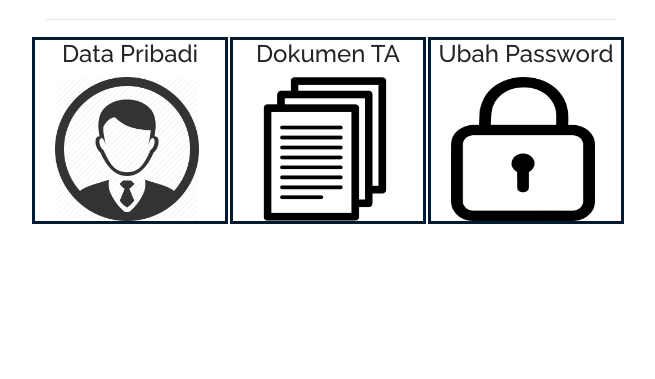
After one commit to sholahul/SIDOTA, a CodeIgniter app: the page made by application/views/dosen/index.php in a window 1280 px wide. The commit adds this page. Shown: the part 421-800 px from the top of the page, without its empty margins (309-964 px from the left). Run offline with CodeIgniter, Linux system fonts and the light colour scheme; some libraries are stand-ins or nearby versions.

Commit message:
add dosen view

```diff
--- a/application/views/admin/ubahpassword.php
+++ b/application/views/admin/ubahpassword.php
@@ -43,7 +43,7 @@
 						<div class="form-group">
 							<div class="col-sm-offset-4 col-sm-10">
 								<button type="submit" class="btn btn-default">Submit</button>
-								<label for="">ea</label>
+								<label for=""> <?php $error ?> </label>
 
 							</div>
 						</div>
--- /dev/null
+++ b/application/views/dosen/index.php
@@ -0,0 +1,55 @@
+<!DOCTYPE html>
+<html>
+	<head>
+		<meta charset="utf-8">
+		<meta http-equiv="X-UA-Compatible" content="IE=edge">
+		<title>Halaman Awal Dosen</title>
+		<!-- Bootstrap Core CSS -->
+		<link href="<?=base_url('assets/css/bootstrap.min.css')?>" rel="stylesheet">
+		<!-- Bootstrap Core JS and jquery -->
+		<script src="<?php base_url('assets/js/bootstrap.min.js') ?>" type="text/javascript" charset="utf-8" async defer></script>
+		<script src="<?php base_url('assets/js/jquery.js') ?>" type="text/javascript" charset="utf-8" async defer></script>
+		<!-- fonts googlelapis -->
+		<link href='http://fonts.googleapis.com/css?family=Raleway:500' rel='stylesheet' type='text/css'>
+		<link href="<?=base_url('assets/vendor/dosen.css')?>" rel="stylesheet">
+	</head>
+<body>
+	<div class=" middlePage container-fluid">
+		<div class="pageHeader">
+			<div class="logo">
+				<img class="img-responsive" src="<?=base_url('assets/img/logoo1.png')?>">
+				<img class="unsri" src="<?=base_url('assets/img/logo-unsri.png')?>">
+			</div>
+			<br>
+			<hr>
+
+			<div class="row">
+				<div class="column left">
+					<div class="Datapribadi">
+						<h4>Data Pribadi</h4>
+						<a href="#">
+							<img class="akun" src="<?=base_url('assets/img/data_prib.png')?>">
+						</a>
+					</div>
+				</div>
+				<div class="column middle">
+					<div class="DokumenTA">
+						<h4>Dokumen TA</h4>
+						<a href="#">
+							<img class="doc" src="<?=base_url('assets/img/dokumen.png')?>">
+						</a>
+					</div>
+				</div>
+				<div class="column right">
+					<div class="UbahPassword">
+						<h4>Ubah Password</h4>
+						<a href="#">
+							<img class="pass" src="<?=base_url('assets/img/pass.png')?>">
+						</a>
+					</div>
+				</div>
+			</div>
+		</div>
+	</div>
+</body>
+</html>
```
Also changed, not shown: application/controllers/admin.php (+8 -1 lines), application/models/m_admin.php (added, +9 -0 lines).
